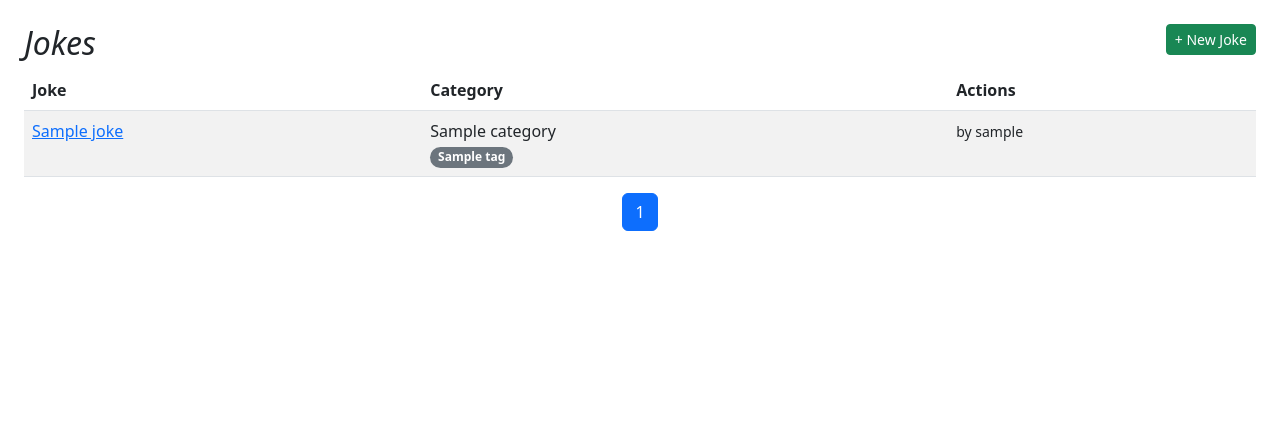
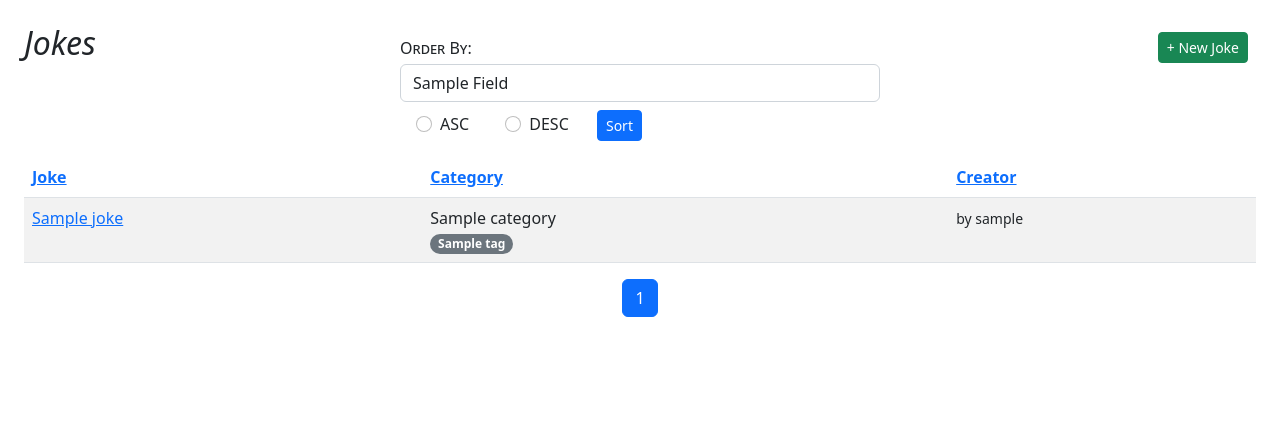
Before and after one commit to alexxue93/djangojokes.com, a Django app: template templates/jokes/joke_list.html in a window 1280 px wide. Shown: the part 65-493 px from the top of the page. Run offline with Django 5.2, Linux system fonts and the light colour scheme; the template is opened without the code that fills it: most values are stand-ins (such as "Sample title", 1, 10 or a date in 2020); parts of the project's set-up code (start-up, migrations or seed data) failed here and were passed over; some libraries are stand-ins or nearby versions.

Commit message:
Ordering

```diff
--- a/templates/jokes/joke_list.html
+++ b/templates/jokes/joke_list.html
@@ -2,16 +2,68 @@
 
 {% block title %}Jokes{% endblock %}
 {% block main %}
-  <a class="btn btn-success btn-sm float-end" href="{% url 'jokes:create' %}">
-    + New Joke
-  </a>
-  <h2>Jokes</h2>
+<div class="row">
+  <div class="col-12 col-md-2 col-lg-3">
+    <h2>Jokes</h2>
+  </div>
+  <div class="col-12 col-md-8 col-lg-6">
+    <form class="my-2 mx-auto" style="max-width: 30rem;">
+      <label class="my-1 me-2" for="order">Order By:</label>
+      <select class="form-control me-sm-2" name="order" id="order">
+        {% for field in order_fields %}
+          <option value="{{ field }}"
+            {% if order == field %}selected{% endif %}
+          >{{ field|title }}</option>
+        {% endfor %}
+      </select>
+      <div class="form-check form-check-inline">
+        <input class="form-check-input" type="radio" name="direction"
+          id="asc" value="asc"
+          {% if direction == 'asc' %}checked{% endif %}
+        >
+        <label class="form-check-label" for="asc">ASC</label>
+      </div>
+      <div class="form-check form-check-inline">
+        <input class="form-check-input" type="radio" name="direction"
+          id="desc" value="desc"
+          {% if direction == 'desc' %}checked{% endif %}
+        >
+        <label class="form-check-label" for="desc">DESC</label>
+      </div>
+      <button class="btn btn-primary btn-sm m-2" type="submit">
+        Sort
+      </button>
+    </form>
+  </div>
+  <div class="col-12 col-md-2 col-lg-3 text-end">
+    <a class="btn btn-success btn-sm m-2" href="{% url 'jokes:create' %}">
+      + New Joke
+    </a>
+  </div>
+</div>
+
   <div class="table-responsive">
     <table class="table table-striped" style="min-width: 500px">
       <thead>
-        <tr>
-          <th>Joke</th><th>Category</th><th>Actions</th>
-        </tr>
+        {% with order=request.GET.order dir=request.GET.direction %}
+          <tr>
+            {% if order == 'joke' and dir == 'asc' %}
+              <th><a href="?order=joke&direction=desc">Joke</a></th>
+            {% else %}
+              <th><a href="?order=joke&direction=asc">Joke</a></th>
+            {% endif %}
+            {% if order == 'category' and dir == 'asc' %}
+              <th><a href="?order=category&direction=desc">Category</a></th>
+            {% else %}
+              <th><a href="?order=category&direction=asc">Category</a></th>
+            {% endif %}
+            {% if order == 'creator' and dir == 'asc' %}
+              <th><a href="?order=creator&direction=desc">Creator</a></th>
+            {% else %}
+              <th><a href="?order=creator&direction=asc">Creator</a></th>
+            {% endif %}
+          </tr>
+        {% endwith %}
       </thead>
       <tbody>
         {% for joke in joke_list %}
```
Also changed, not shown: jokes/views.py (+51 -0 lines), templates/includes/pagination.html (indentation only).
